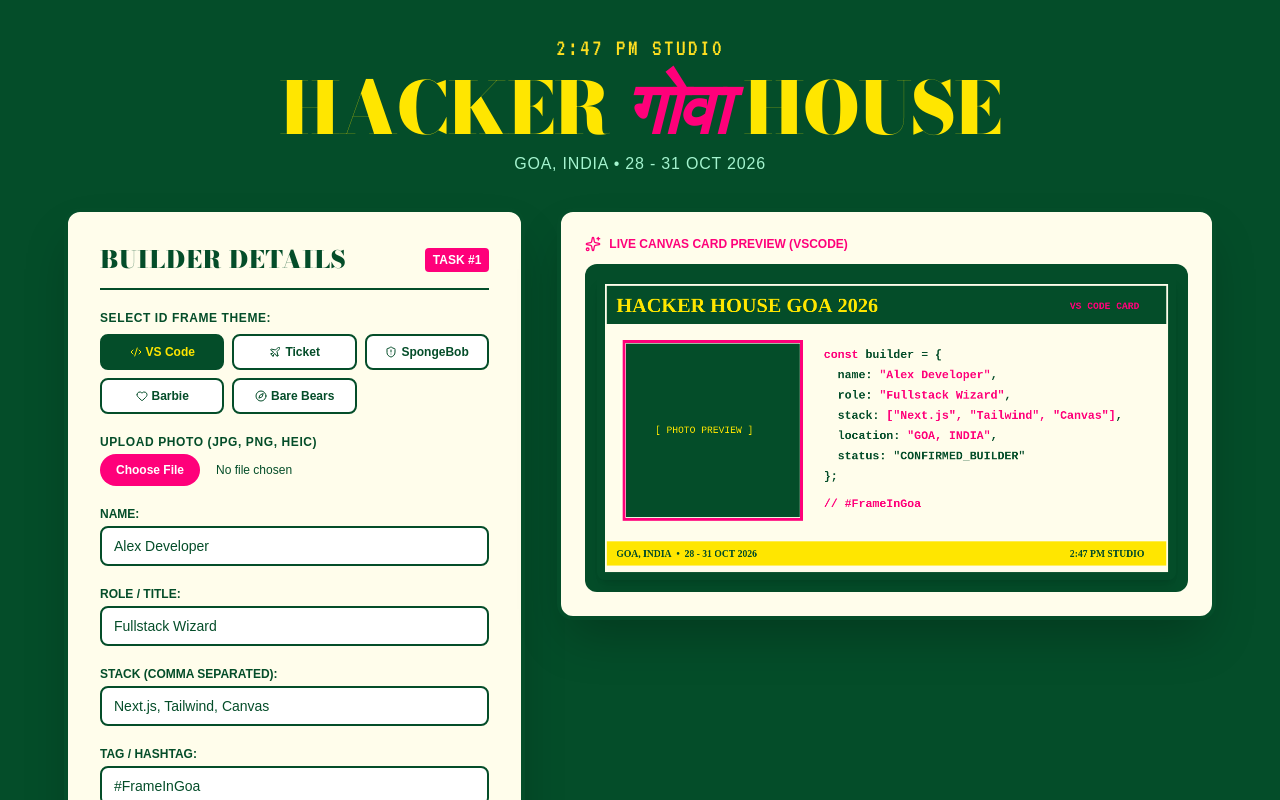
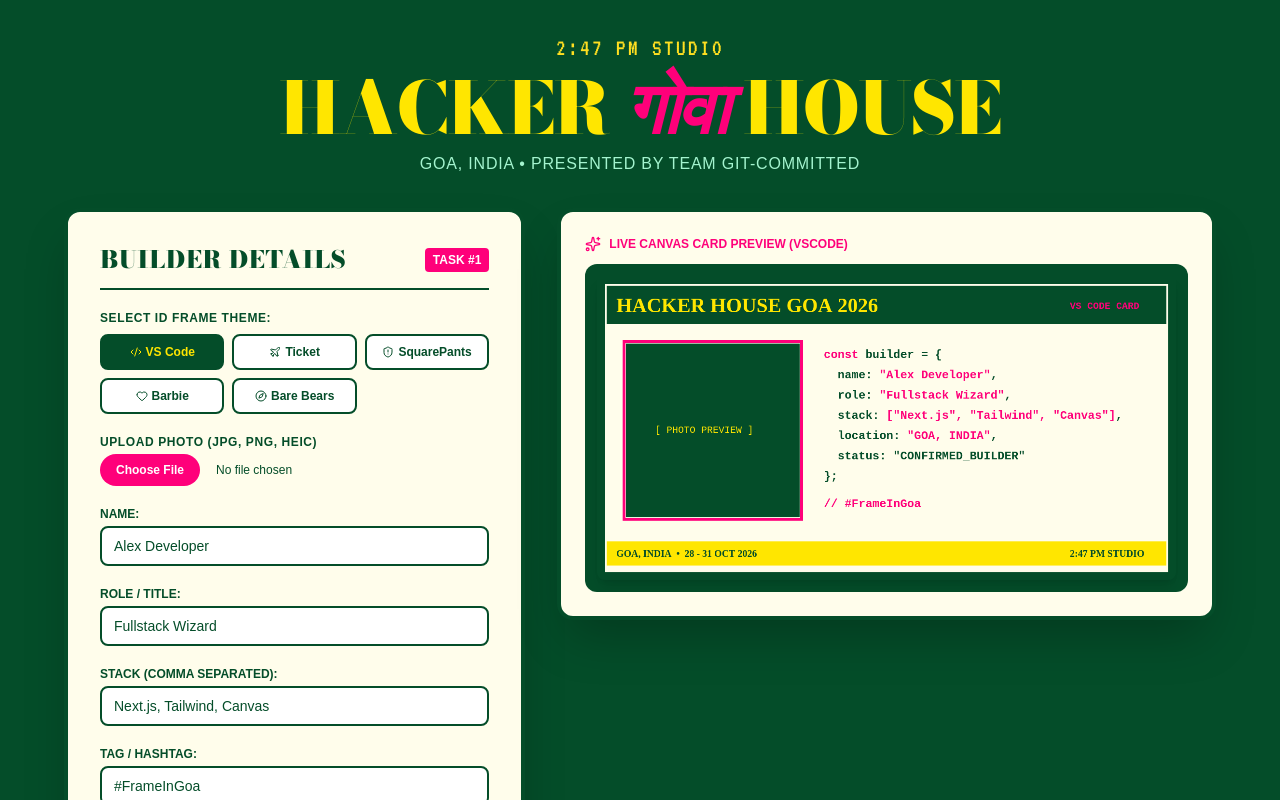
Before and after one commit to AaliyaKhan25/hhgoa-task1, a Next.js app: page / in a window 1280 px wide. Shown: the top 800 px of the page. Built offline with nearby package versions, Linux system fonts and the light colour scheme.

Commit message:
refactor: updated theme to squarepants across canvas generator

```diff
--- a/components/Generator.tsx
+++ b/components/Generator.tsx
@@ -4,7 +4,7 @@
 import { Download, Share2, Sparkles, Plane, Code2, ShieldAlert, Heart, Compass } from 'lucide-react';
 import heic2any from 'heic2any';
 
-type ThemeType = 'vscode' | 'boarding_pass' | 'bikini_bottom' | 'barbie_land' | 'bare_bears';
+type ThemeType = 'vscode' | 'boarding_pass' | 'squarepants' | 'barbie_land' | 'bare_bears';
 
 export default function Generator() {
   const [name, setName] = useState<string>('Alex Developer');
@@ -64,8 +64,8 @@
       case 'boarding_pass':
         drawBoardingPassTheme(ctx, canvas.width, canvas.height);
         break;
-      case 'bikini_bottom':
-        drawBikiniBottomTheme(ctx, canvas.width, canvas.height);
+      case 'squarepants':
+        drawSquarePantsTheme(ctx, canvas.width, canvas.height);
         break;
       case 'barbie_land':
         drawBarbieLandTheme(ctx, canvas.width, canvas.height);
@@ -260,8 +260,8 @@
     });
   };
 
-  // 3. BIKINI BOTTOM HACKER LICENSE THEME
-  const drawBikiniBottomTheme = (ctx: CanvasRenderingContext2D, width: number, height: number) => {
+  // 3. SQUAREPANTS HACKER LICENSE THEME
+  const drawSquarePantsTheme = (ctx: CanvasRenderingContext2D, width: number, height: number) => {
     ctx.fillStyle = '#FFFDEB';
     ctx.fillRect(0, 0, width, height);
 
@@ -274,7 +274,7 @@
 
     ctx.fillStyle = '#044D29';
     ctx.font = 'bold 36px "Bodoni Moda", serif';
-    ctx.fillText('BIKINI BOTTOM HACKER LICENSE', 40, 70);
+    ctx.fillText('SQUAREPANTS HACKER LICENSE', 40, 70);
 
     ctx.fillStyle = '#FF007A';
     ctx.font = 'bold 20px "VT323", monospace';
@@ -313,7 +313,7 @@
     });
   };
 
-  // 4. BARBIE LAND / SABRINA THEME
+  // 4. BARBIE LAND THEME
   const drawBarbieLandTheme = (ctx: CanvasRenderingContext2D, width: number, height: number) => {
     ctx.fillStyle = '#FFFDEB';
     ctx.fillRect(0, 0, width, height);
@@ -493,7 +493,7 @@
           Hacker <span className="text-[#FF007A] font-sans italic">गोवा</span> House
         </h1>
         <p className="font-mono text-sm md:text-base text-emerald-200 tracking-wider">
-          GOA, INDIA &bull; 28 - 31 OCT 2026
+          GOA, INDIA &bull; PRESENTED BY TEAM GIT-COMMITTED
         </p>
       </header>
 
@@ -535,12 +535,12 @@
 
               <button
                 type="button"
-                onClick={() => setTheme('bikini_bottom')}
+                onClick={() => setTheme('squarepants')}
                 className={`py-2 px-2 rounded-lg font-bold text-xs flex items-center justify-center gap-1 border-2 transition ${
-                  theme === 'bikini_bottom' ? 'bg-[#FFE600] text-[#044D29] border-[#044D29]' : 'bg-white text-[#044D29]'
+                  theme === 'squarepants' ? 'bg-[#FFE600] text-[#044D29] border-[#044D29]' : 'bg-white text-[#044D29]'
                 }`}
               >
-                <ShieldAlert className="w-3 h-3" /> SpongeBob
+                <ShieldAlert className="w-3 h-3" /> SquarePants
               </button>
 
               <button
@@ -608,7 +608,7 @@
           </div>
 
           <div>
-            <label className="block text-xs font-bold font-mono uppercase mb-1 font-bold">tag / hashtag:</label>
+            <label className="block text-xs font-bold font-mono uppercase mb-1">tag / hashtag:</label>
             <input
               type="text"
               value={tag}
```
